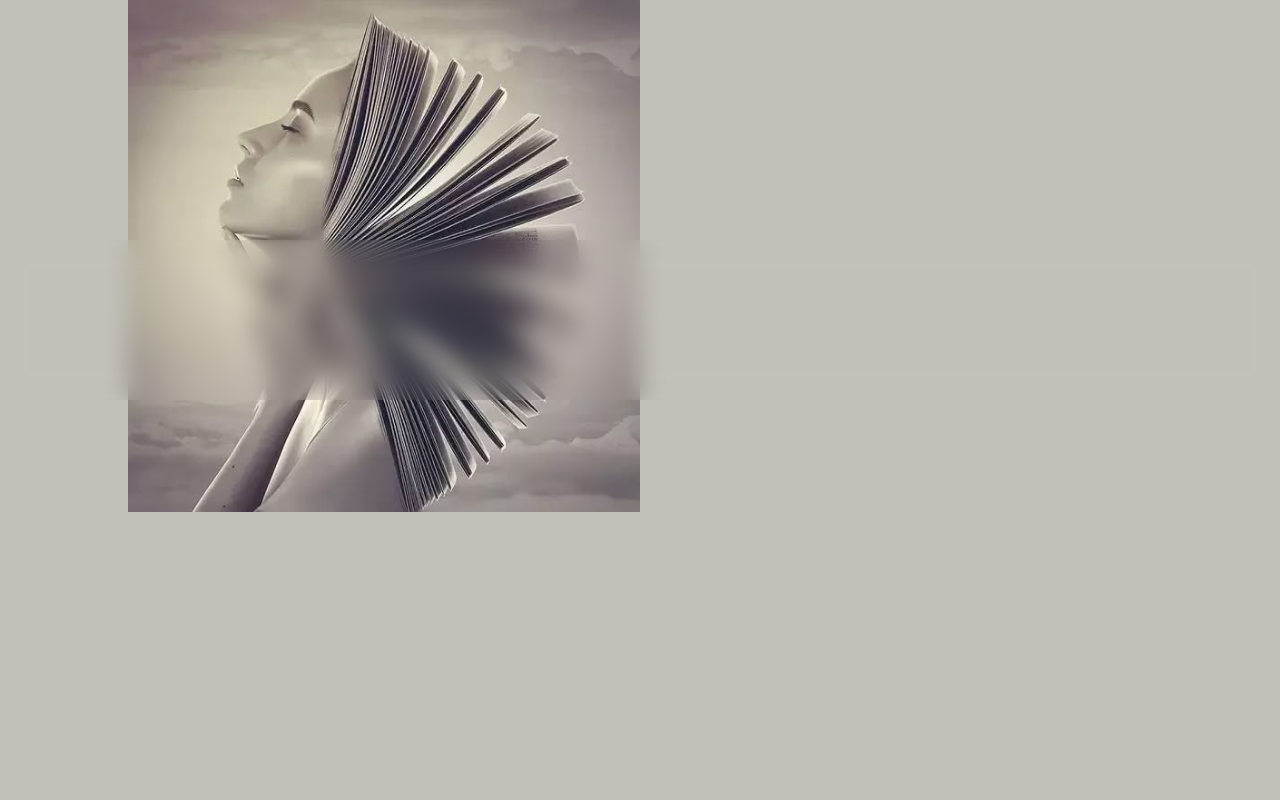
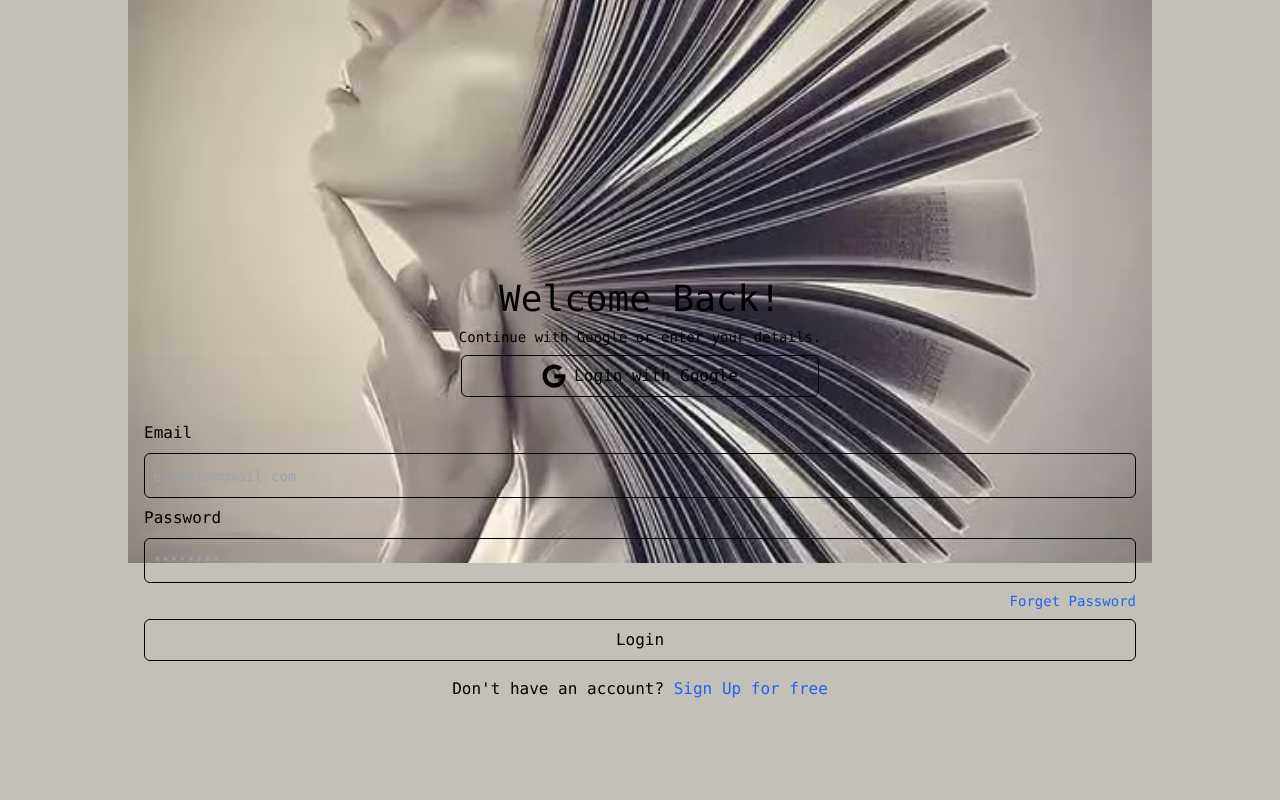
Before and after one commit to Hardelzs/year-book, a React (Vite) app: page / in a window 1280 px wide. Shown: the top 800 px of the page. Built offline with nearby package versions, Linux system fonts and the light colour scheme.

Commit message:
Building

```diff
--- a/src/Components/LoginPage.jsx
+++ b/src/Components/LoginPage.jsx
@@ -119,13 +119,12 @@ const LoginPage = () => {
         }`}
       >
         {/* Image Section */}
-        <div className={`flex-shrink-0  ${isSignup ? "w-full h-10 -mt-40" : "w-1/2"}`}>
+        <div className={`flex-shrink-0  ${isSignup ? "w-full h-10 -mt-40" : "w-full h-5 -mt-40 "}`}>
           <img
             src={isSignup ? SignImg : LoginImg}
             alt="Auth Page"
             className="max-h-[80vh] md-rounded-md object-cover w-full"
           />
-              <div className="absolute inset-0 h-40 mt-60 backdrop-blur-md"></div>
         </div>
 
         {/* Form Section */}
```
